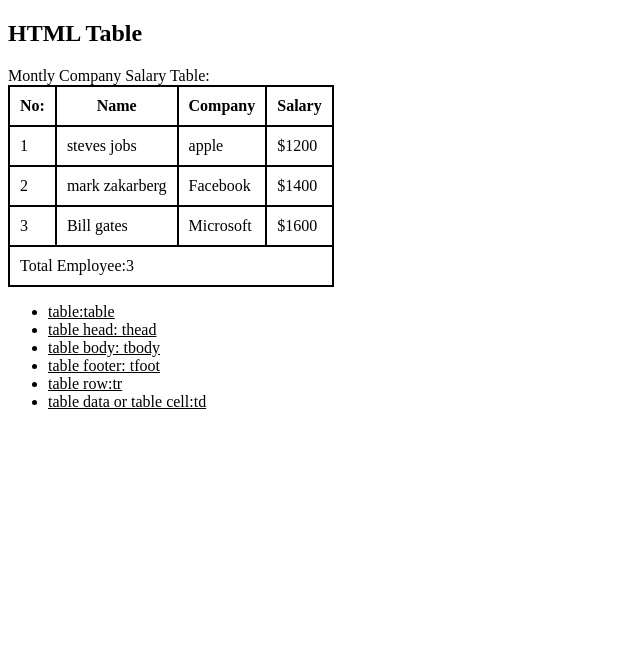
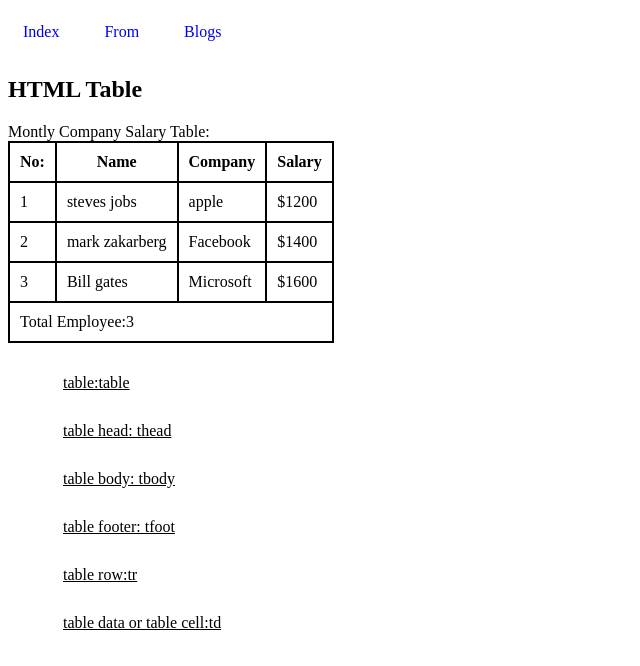
Before and after one commit to Shuvo-Kumar/html-g-5, a plain HTML site: page table.html in a window 1280 px wide. Shown: the whole page, without its empty margins (0-640 px from the left). Drawn offline with Linux system fonts and the light colour scheme.

Commit message:
file chosen are adededd

```diff
--- a/blog.html
+++ b/blog.html
@@ -6,9 +6,16 @@
     <title>my first present</title>
     <link rel="stylesheet" href="styles/blog.css">
     <link rel="shortcut icon" href="asetes/media/develop.png" type="image/x-icon">
+    <link rel="stylesheet" href="styles/nav.css">
 </head>
 <body>
     <header>
+        <nav>
+            <li><a href="index.html">Index</a></li>
+            <li><a href="from.html">From</a></li>
+            <li><a href="blog.html">Blogs</a></li>
+
+        </nav>
         <nav>
             <ul>
                 <li><a href="home.html">Home</a></li>
--- /dev/null
+++ b/styles/nav.css
@@ -0,0 +1,14 @@
+nav{
+    display: flex;
+}
+li{
+    list-style: none;
+    margin-right: 15px;
+    padding: 15px;
+}
+nav li a{
+    text-decoration: none;
+}
+nav li :hover{
+    background-color: lightgray;
+}
--- a/table.html
+++ b/table.html
@@ -17,8 +17,19 @@
             text-decoration: underline;
         }
     </style>
+   <link rel="stylesheet" href="styles/nav.css">
+   <link rel="shortcut icon" href="asetes/media/develop.png" type="image/x-icon">
 </head>
 <body>
+    <header>
+        <nav>
+            <li><a href="index.html">Index</a></li>
+            <li><a href="from.html">From</a></li>
+            <li><a href="blog.html">Blogs</a></li>
+
+        </nav>
+    </header>
+   <main>
     <h2>HTML Table</h2>
     <caption>Montly Company Salary Table:</caption>
     <table>
@@ -70,5 +81,6 @@
        <li> table row:tr</li>
        <li>table data or table cell:td</li>
     </ul>
+   </main>
 </body>
 </html>
```
Also changed, not shown: from.html (+8 -0 lines), index.html (+9 -0 lines).
